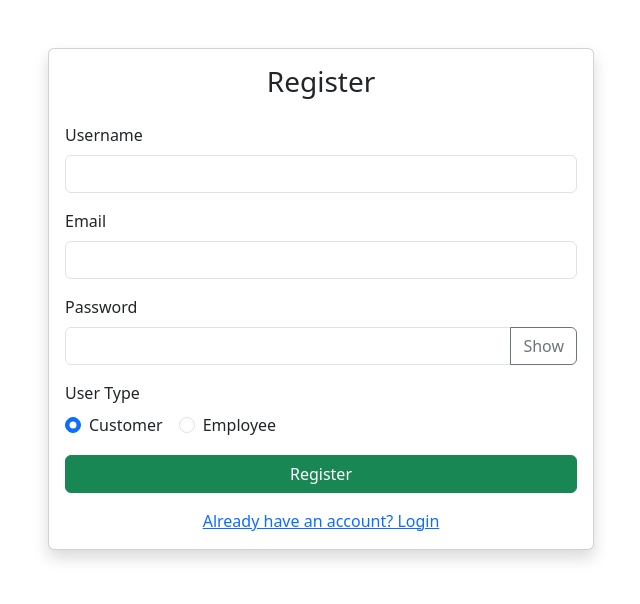
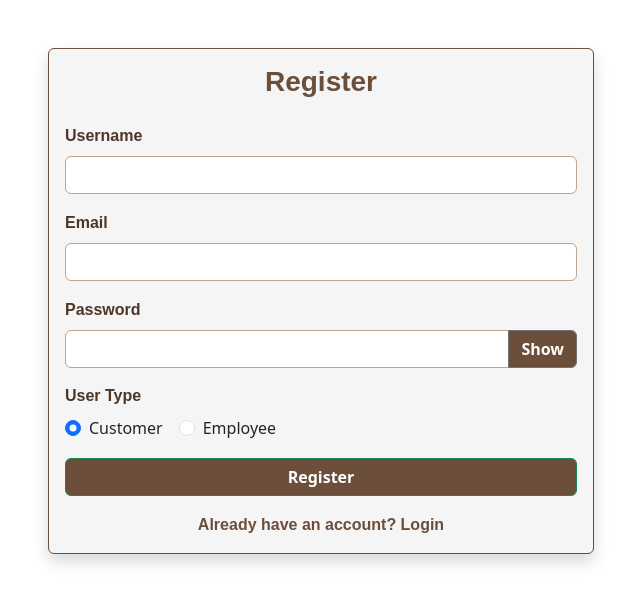
Before and after one commit to motzzki/E-Commerce, a Vue app in the folder frontend/: page /register in a window 1280 px wide. Shown: the top 604 px of the page, without its empty margins (319-959 px from the left). Built offline with nearby package versions, Linux system fonts and the light colour scheme.

Commit message:
almost done :)

```diff
--- a/frontend/src/views/Login.vue
+++ b/frontend/src/views/Login.vue
@@ -2,33 +2,33 @@
   <div class="container mt-5">
     <div class="row justify-content-center">
       <div class="col-md-6">
-        <div class="card shadow">
+        <div class="card shadow custom-card">
           <div class="card-body">
-            <h3 class="card-title text-center mb-4">Login</h3>
+            <h3 class="card-title text-center mb-4 custom-title">Login</h3>
             <form @submit.prevent="login">
               <div class="mb-3">
-                <label class="form-label">Username</label>
+                <label class="form-label custom-label">Username</label>
                 <input
                   v-model="username"
                   type="text"
-                  class="form-control"
+                  class="form-control custom-input"
                   required
                 />
               </div>
               <div class="mb-3">
-                <label class="form-label">Password</label>
+                <label class="form-label custom-label">Password</label>
                 <input
                   v-model="password"
                   type="password"
-                  class="form-control"
+                  class="form-control custom-input"
                   required
                 />
               </div>
-              <button class="btn btn-primary w-100">Login</button>
+              <button class="btn btn-primary w-100 custom-btn">Login</button>
               <div class="text-center mt-3">
-                <router-link to="/register"
-                  >Don't have an account? Register</router-link
-                >
+                <router-link class="custom-link" to="/register">
+                  Don't have an account? Register
+                </router-link>
               </div>
             </form>
           </div>
@@ -76,3 +76,48 @@ const login = async () => {
   }
 };
 </script>
+
+<style scoped>
+.custom-card {
+  background-color: #f5f5f5;
+  border-color: #6b4f3b; /* Earthy brown */
+}
+
+.custom-title {
+  font-family: 'Kalnia', sans-serif;
+  font-weight: bold;
+  color: #6b4f3b;
+}
+
+.custom-label {
+  font-family: 'Montserrat', sans-serif;
+  font-weight: bold;
+  color: #4e3629; /* Dark brown */
+}
+
+.custom-input {
+  border-color: #bfa58d; /* Lighter brown */
+}
+
+.custom-btn {
+  background-color: #6b4f3b; /* Earthy brown */
+  color: white;
+  font-weight: bold;
+  transition: background-color 0.3s ease;
+}
+
+.custom-btn:hover {
+  background-color: #4e3629; /* Dark brown */
+}
+
+.custom-link {
+  font-family: 'Montserrat', sans-serif;
+  color: #6b4f3b;
+  font-weight: bold;
+  text-decoration: none;
+}
+
+.custom-link:hover {
+  color: #4e3629;
+}
+</style>
--- a/frontend/src/views/Register.vue
+++ b/frontend/src/views/Register.vue
@@ -2,39 +2,39 @@
   <div class="container mt-5">
     <div class="row justify-content-center">
       <div class="col-md-6">
-        <div class="card shadow">
+        <div class="card shadow custom-card">
           <div class="card-body">
-            <h3 class="card-title text-center mb-4">Register</h3>
+            <h3 class="card-title text-center mb-4 custom-title">Register</h3>
             <form @submit.prevent="register">
               <div class="mb-3">
-                <label class="form-label">Username</label>
+                <label class="form-label custom-label">Username</label>
                 <input
                   v-model="username"
                   type="text"
-                  class="form-control"
+                  class="form-control custom-input"
                   required
                 />
               </div>
               <div class="mb-3">
-                <label class="form-label">Email</label>
+                <label class="form-label custom-label">Email</label>
                 <input
                   v-model="email"
                   type="email"
-                  class="form-control"
+                  class="form-control custom-input"
                   required
                 />
               </div>
               <div class="mb-3 position-relative">
-            <label class="form-label">Password</label>
+                <label class="form-label custom-label">Password</label>
                 <div class="input-group">
                   <input
                     v-model="password"
                     :type="showPassword ? 'text' : 'password'"
-                class="form-control"
+                    class="form-control custom-input"
                     required
                   />
                   <button
-                class="btn btn-outline-secondary"
+                    class="btn btn-outline-secondary custom-btn"
                     type="button"
                     @click="showPassword = !showPassword"
                   >
@@ -43,9 +43,8 @@
                 </div>
               </div>
 
-
               <div class="mb-3">
-                <label class="form-label d-block">User Type</label>
+                <label class="form-label custom-label d-block">User Type</label>
                 <div class="form-check form-check-inline">
                   <input
                     class="form-check-input"
@@ -68,11 +67,11 @@
                 </div>
               </div>
 
-              <button class="btn btn-success w-100">Register</button>
+              <button class="btn btn-success w-100 custom-btn">Register</button>
               <div class="text-center mt-3">
-                <router-link to="/login"
-                  >Already have an account? Login</router-link
-                >
+                <router-link class="custom-link" to="/login">
+                  Already have an account? Login
+                </router-link>
               </div>
             </form>
           </div>
@@ -81,7 +80,6 @@
     </div>
   </div>
 </template>
-
 
 <script setup>
 import { ref } from "vue";
@@ -110,3 +108,48 @@ const register = async () => {
   }
 };
 </script>
+
+<style scoped>
+.custom-card {
+  background-color: #f5f5f5;
+  border-color: #6b4f3b; /* Earthy brown */
+}
+
+.custom-title {
+  font-family: 'Kalnia', sans-serif;
+  font-weight: bold;
+  color: #6b4f3b;
+}
+
+.custom-label {
+  font-family: 'Montserrat', sans-serif;
+  font-weight: bold;
+  color: #4e3629; /* Dark brown */
+}
+
+.custom-input {
+  border-color: #bfa58d; /* Lighter brown */
+}
+
+.custom-btn {
+  background-color: #6b4f3b; /* Earthy brown */
+  color: white;
+  font-weight: bold;
+  transition: background-color 0.3s ease;
+}
+
+.custom-btn:hover {
+  background-color: #4e3629; /* Dark brown */
+}
+
+.custom-link {
+  font-family: 'Montserrat', sans-serif;
+  color: #6b4f3b;
+  font-weight: bold;
+  text-decoration: none;
+}
+
+.custom-link:hover {
+  color: #4e3629;
+}
+</style>
```
Also changed, not shown: frontend/src/components/employee/ProductManager.vue (+74 -65 lines). Lines whose indentation alone changed are shown as unchanged.
